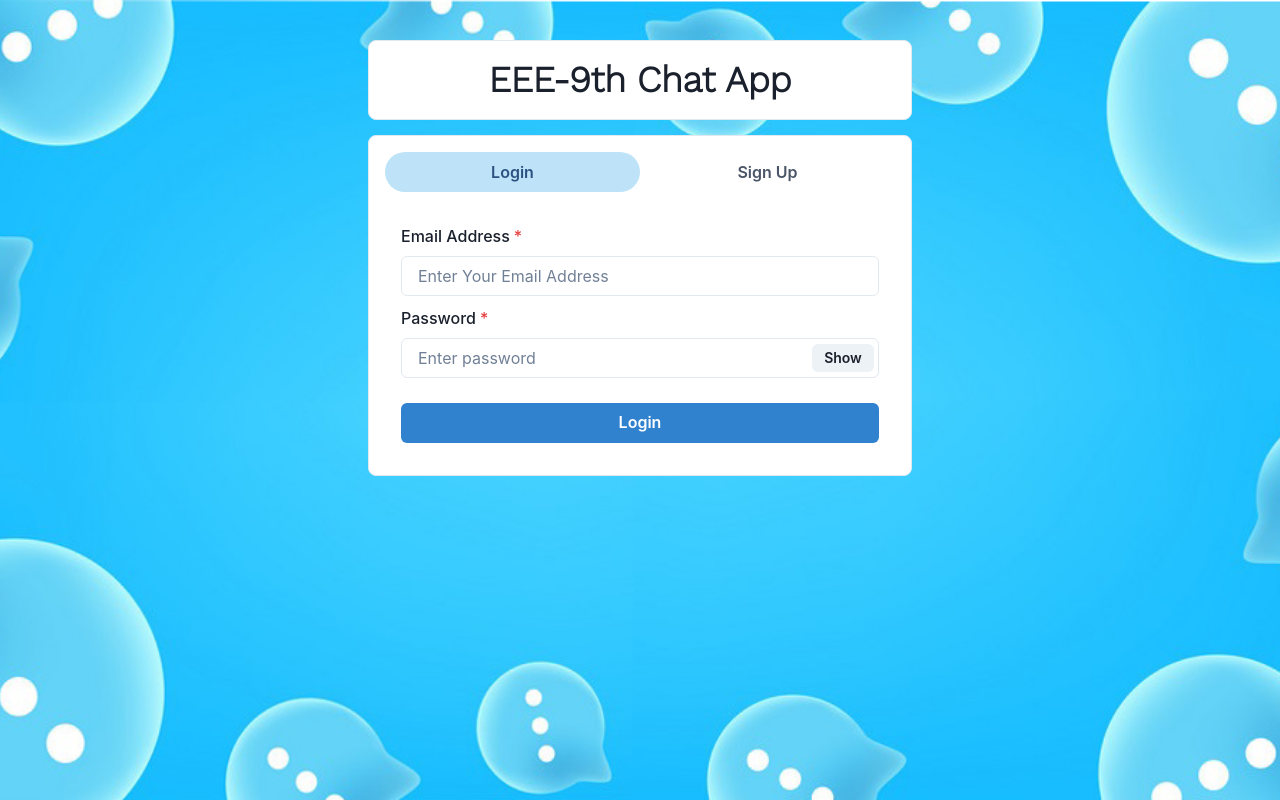
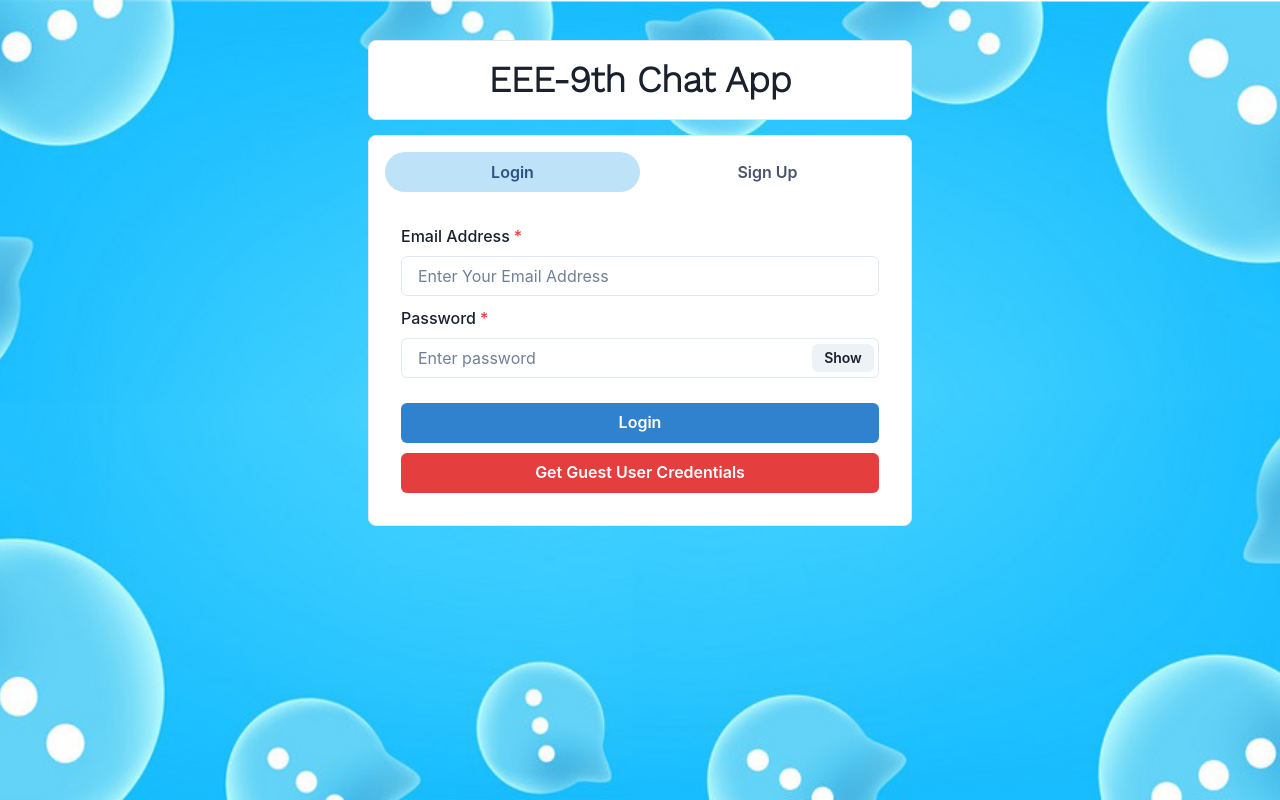
Before and after one commit to Rifat0001/Mern-chat-client, a React (Create React App) app: page / in a window 1280 px wide. Built offline with nearby package versions, Linux system fonts and the light colour scheme.

Commit message:
chat updated

```diff
--- a/src/components/Authentication/Login.jsx
+++ b/src/components/Authentication/Login.jsx
@@ -100,6 +100,17 @@
             >
                 Login
             </Button>
+            <Button
+                variant="solid"
+                colorScheme="red"
+                width="100%"
+                onClick={() => {
+                    setEmail("guest@example.com");
+                    setPassword("123456");
+                }}
+            >
+                Get Guest User Credentials
+            </Button>
         </VStack>
     );
 };
--- a/src/components/Authentication/Signup.jsx
+++ b/src/components/Authentication/Signup.jsx
@@ -66,9 +66,12 @@
                 showConfirmButton: false,
                 timer: 2000
             });
+            // setUser(data);
             localStorage.setItem("userInfo", JSON.stringify(data));
-            setPicLoading(false);
+            setPicLoading(false)
             history.push("/chats");
+            window.location.reload()
+
         } catch (error) {
 
             Swal.fire({
```
